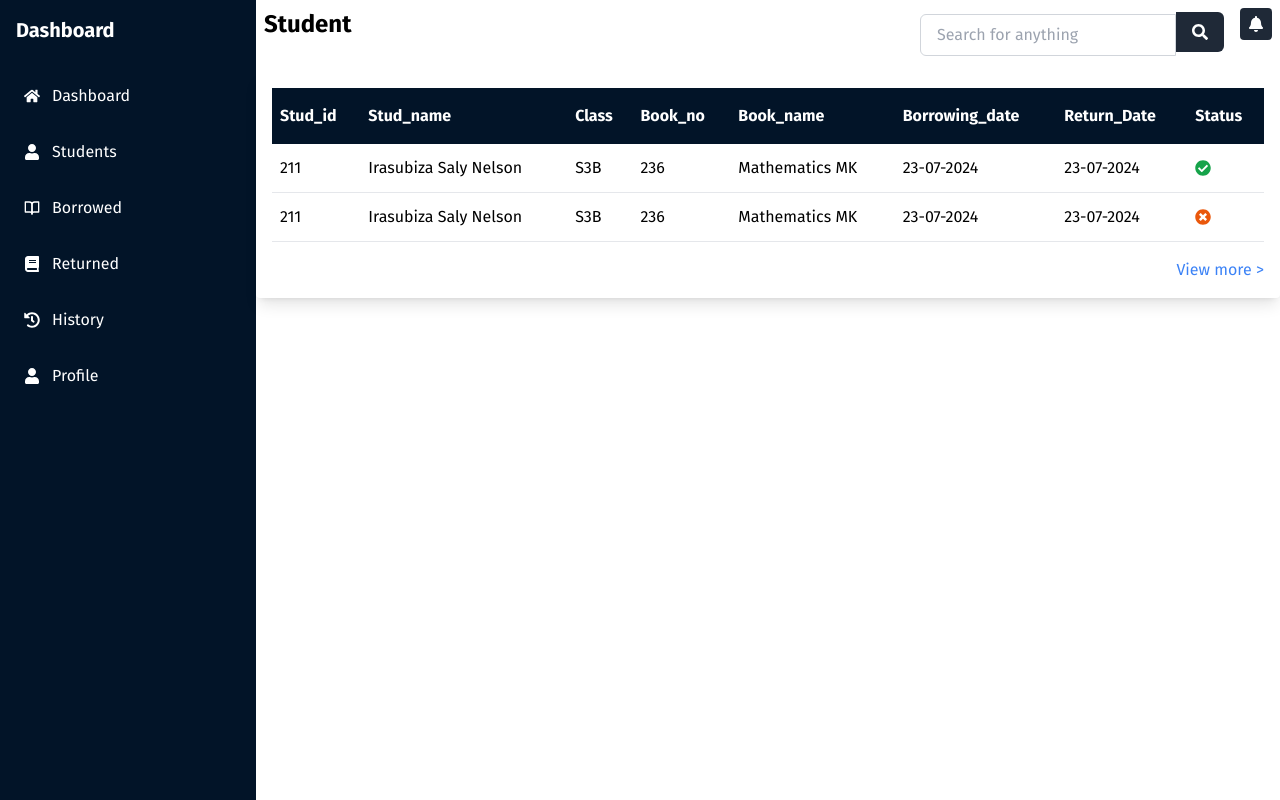
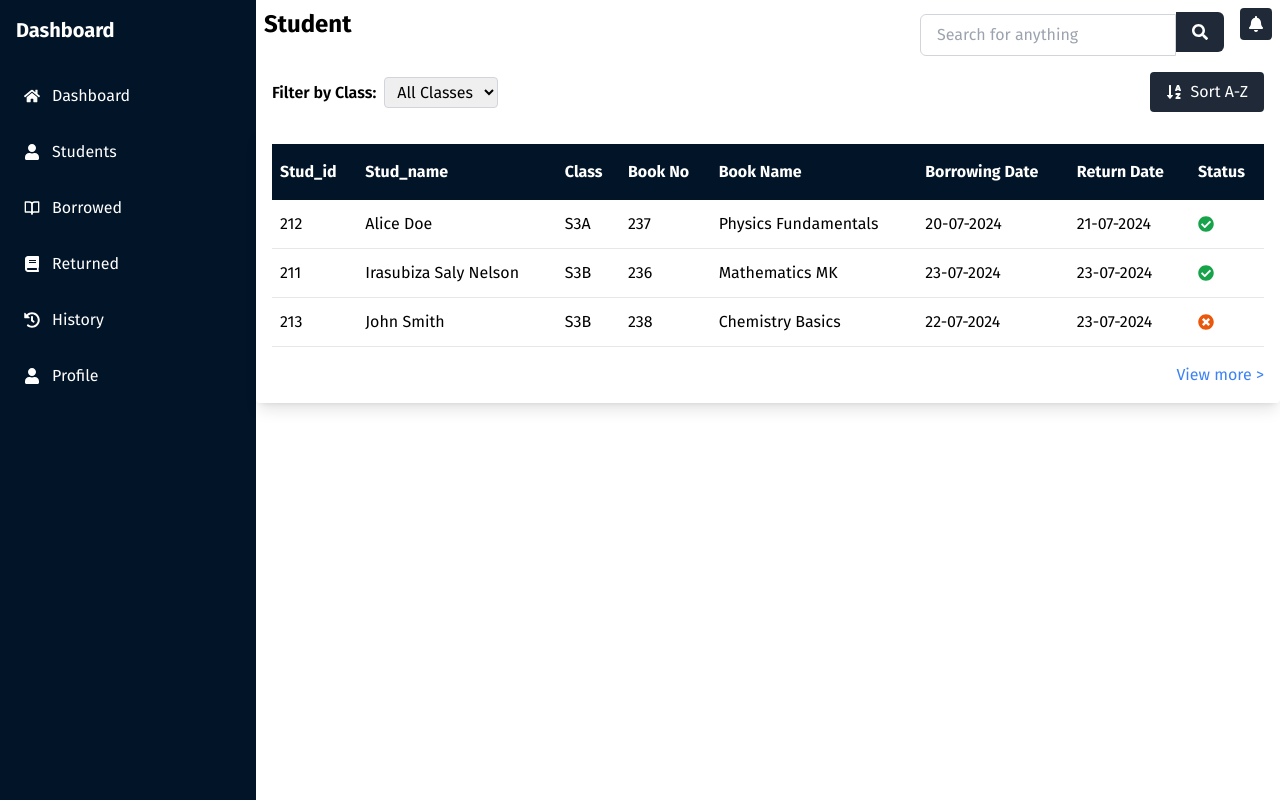
Before and after one commit to KOlivier2119/Library, a React (Vite) app in the folder Library/: page /students in a window 1280 px wide. Built offline with nearby package versions, Linux system fonts and the light colour scheme.

Commit message:
Making a profile page and adding other features.

```diff
--- a/Library/src/components/Dashboard.jsx
+++ b/Library/src/components/Dashboard.jsx
@@ -1,31 +1,45 @@
-import { FaBell, FaHistory, FaSearch, FaUser, FaWallet } from "react-icons/fa";
-import { IoMdAddCircleOutline } from "react-icons/io";
-import { MdOutlineAssignmentReturned } from "react-icons/md";
-import { FiUsers } from "react-icons/fi";
-import { IoStatsChart } from "react-icons/io5";
+import { FaBell, FaSearch } from "react-icons/fa";
 import Table from "./Table";
 import { useState } from "react";
 
 const Dashboard = () => {
-    const [searchItem, setSearchItem] = useState("")
+  const [searchItem, setSearchItem] = useState("");
+
   return (
     <div>
-            <div className="h-[100vh] w-[100%] bg-[#fff] mx-auto p-0">
-                <div className="flex flex-row justify-between px-3 py-2">
-                    <h1 className="text-[#021428] text-lg font-semibold">Dashboard</h1>
-                    <div>
-                        <input type="text" placeholder="Search for anything..." className="placeholder:text-gray-200 bg-white border-2 border-[#021428] h-11 px-5 rounded-l-md w-80" value={searchItem} onChange={(e) => setSearchItem(e.target.value)}/>
-                        <button className="bg-[#021428] text-white px-4 py-[14px] rounded-r-md relative bottom-[-1.2px]"><FaSearch /></button>
+      {/* Main container with full height */}
+      <div className="min-h-screen w-full bg-white p-4">
+        {/* Header section */}
+        <div className="flex flex-col md:flex-row justify-between items-center px-3 py-2">
+          <h1 className="text-[#021428] text-lg font-semibold mb-4 md:mb-0">
+            Dashboard
+          </h1>
+
+          {/* Search bar */}
+          <div className="flex items-center w-full md:w-auto mb-4 md:mb-0">
+            <input
+              type="text"
+              placeholder="Search for anything..."
+              className="placeholder:text-gray-400 bg-white border-2 border-[#021428] h-11 px-5 rounded-l-md w-full md:w-80"
+              value={searchItem}
+              onChange={(e) => setSearchItem(e.target.value)}
+            />
+            <button className="bg-[#021428] text-white px-4 py-[14px] rounded-r-md">
+              <FaSearch />
+            </button>
           </div>
+
+          {/* Notification bell */}
           <FaBell className="w-8 h-8 bg-[#021428] p-2 text-white rounded-md" />
         </div>
-                <div>
-                    <Table searchItem={searchItem}/>
+
+        {/* Table section */}
+        <div className="overflow-x-auto">
+          <Table searchItem={searchItem} />
         </div>
       </div>
     </div>
+  );
+};
 
-    )
-}
-
-export default Dashboard
+export default Dashboard;
--- a/Library/src/components/Profile.jsx
+++ b/Library/src/components/Profile.jsx
@@ -1,15 +1,81 @@
-
+import { FaUserCircle, FaBell, FaEdit } from "react-icons/fa";
 
 const Profile = () => {
+  // Randomly generated librarian details
+  const librarianName = "John Doe"; // You can replace this with dynamic data
+  const librarianUsername = "librarian123";
+  const librarianEmail = "johndoe@library.com";
+  const role = "Librarian";
+
   return (
-    <div>
-      <div className="w-full h-full flex justify-center">
-      <div>
-        <img src="" alt="" />
+    <div className="p-4">
+      {/* Header Section */}
+      <div className="flex justify-between items-center mb-6 p-2">
+        <h1 className="text-2xl font-bold">Profile</h1>
+        <div className="relative flex items-center">
+          <button className="bg-gray-800 text-white p-2 rounded">
+            <FaBell />
+          </button>
+        </div>
       </div>
+
+      {/* Profile Section */}
+      <div className="bg-white rounded shadow-lg p-6 flex flex-col md:flex-row items-center md:items-start">
+        {/* Profile Picture and Info */}
+        <div className="flex flex-col items-center md:items-start md:mr-8 mb-6 md:mb-0">
+          {/* User Icon */}
+          <FaUserCircle className="text-gray-400" size={120} />
+
+          {/* Edit Profile Button */}
+          <button className="flex items-center mt-4 bg-gray-800 text-white px-4 py-2 rounded">
+            <FaEdit className="mr-2" /> Edit Profile
+          </button>
+        </div>
+
+        {/* Profile Details */}
+        <div className="w-full md:w-2/3">
+          <h2 className="text-xl font-semibold text-[#021428] mb-4">Profile Details</h2>
+
+          <div className="grid grid-cols-1 sm:grid-cols-2 gap-4">
+            {/* Librarian Name */}
+            <div className="bg-gray-100 p-4 rounded">
+              <h3 className="text-sm font-semibold text-gray-600">Full Name</h3>
+              <p className="text-lg">{librarianName}</p>
+            </div>
+
+            {/* Username */}
+            <div className="bg-gray-100 p-4 rounded">
+              <h3 className="text-sm font-semibold text-gray-600">Username</h3>
+              <p className="text-lg">@{librarianUsername}</p>
+            </div>
+
+            {/* Email */}
+            <div className="bg-gray-100 p-4 rounded">
+              <h3 className="text-sm font-semibold text-gray-600">Email</h3>
+              <p className="text-lg">{librarianEmail}</p>
+            </div>
+
+            {/* Role */}
+            <div className="bg-gray-100 p-4 rounded">
+              <h3 className="text-sm font-semibold text-gray-600">Role</h3>
+              <p className="text-lg">{role}</p>
+            </div>
+          </div>
+
+          {/* Additional Information */}
+          <div className="mt-6">
+            <h2 className="text-xl font-semibold text-[#021428] mb-4">Other Information</h2>
+            <div className="bg-gray-100 p-4 rounded">
+              <p className="text-md">
+                You are logged in as a librarian responsible for managing student book borrowings and returns.
+                Make sure to keep the system up to date with accurate information.
+              </p>
+            </div>
+          </div>
+        </div>
       </div>
     </div>
-  )
-}
+  );
+};
 
-export default Profile
+export default Profile;
--- a/Library/src/components/Student.jsx
+++ b/Library/src/components/Student.jsx
@@ -1,20 +1,38 @@
-
 import { useState } from "react";
-import { FaSearch, FaBell } from "react-icons/fa";
-import { FaCheckCircle, FaTimesCircle } from "react-icons/fa";
+import { FaSearch, FaBell, FaCheckCircle, FaTimesCircle, FaSortAlphaDown, FaSortAlphaUp } from "react-icons/fa";
 
 const Student = () => {
   const books = [
     { id: 211, name: "Irasubiza Saly Nelson", class: "S3B", bookNo: 236, bookName: "Mathematics MK", borrowingDate: "23-07-2024", returnDate: "23-07-2024", status: "Returned" },
-    { id: 211, name: "Irasubiza Saly Nelson", class: "S3B", bookNo: 236, bookName: "Mathematics MK", borrowingDate: "23-07-2024", returnDate: "23-07-2024", status: "Not returned" },
+    { id: 212, name: "Alice Doe", class: "S3A", bookNo: 237, bookName: "Physics Fundamentals", borrowingDate: "20-07-2024", returnDate: "21-07-2024", status: "Returned" },
+    { id: 213, name: "John Smith", class: "S3B", bookNo: 238, bookName: "Chemistry Basics", borrowingDate: "22-07-2024", returnDate: "23-07-2024", status: "Not returned" },
     // Add more entries as needed
   ];
 
   const [searchTerm, setSearchTerm] = useState("");
+  const [selectedClass, setSelectedClass] = useState(""); // For filtering by class
+  const [sortOrder, setSortOrder] = useState("asc"); // For sorting by name
 
-  const filteredBooks = books.filter((book) =>
-    book.name.toLowerCase().includes(searchTerm.toLowerCase())
-  );
+  // Filter the books based on search term and selected class
+  const filteredBooks = books
+    .filter((book) =>
+      book.name.toLowerCase().includes(searchTerm.toLowerCase())
+    )
+    .filter((book) => (selectedClass === "" ? true : book.class === selectedClass));
+
+  // Sort the filtered books by name
+  const sortedBooks = [...filteredBooks].sort((a, b) => {
+    if (sortOrder === "asc") {
+      return a.name.localeCompare(b.name);
+    } else {
+      return b.name.localeCompare(a.name);
+    }
+  });
+
+  // Toggle the sort order between ascending and descending
+  const toggleSortOrder = () => {
+    setSortOrder(sortOrder === "asc" ? "desc" : "asc");
+  };
 
   return (
     <div>
@@ -40,6 +58,43 @@ const Student = () => {
         </div>
       </div>
 
+      {/* Filter and Sort Section */}
+      <div className="mb-4 flex justify-between items-center">
+        {/* Class Filter */}
+        <div>
+          <label htmlFor="classFilter" className="mr-2 font-semibold pl-4">
+            Filter by Class:
+          </label>
+          <select
+            id="classFilter"
+            value={selectedClass}
+            onChange={(e) => setSelectedClass(e.target.value)}
+            className="border border-gray-300 px-2 py-1 rounded"
+          >
+            <option value="">All Classes</option>
+            <option value="S3A">S3A</option>
+            <option value="S3B">S3B</option>
+            {/* Add more classes if needed */}
+          </select>
+        </div>
+
+        {/* Sort Button */}
+        <button
+          onClick={toggleSortOrder}
+          className="flex items-center bg-gray-800 text-white px-4 py-2 mx-4 rounded"
+        >
+          {sortOrder === "asc" ? (
+            <>
+              <FaSortAlphaDown className="mr-2" /> Sort A-Z
+            </>
+          ) : (
+            <>
+              <FaSortAlphaUp className="mr-2" /> Sort Z-A
+            </>
+          )}
+        </button>
+      </div>
+
       {/* Table */}
       <div className="bg-white rounded shadow-lg p-4">
         <table className="min-w-full table-auto border-collapse">
@@ -48,15 +103,15 @@ const Student = () => {
               <th className="py-4 px-2 text-left">Stud_id</th>
               <th className="py-4 px-2 text-left">Stud_name</th>
               <th className="py-4 px-2 text-left">Class</th>
-              <th className="py-4 px-2 text-left">Book_no</th>
-              <th className="py-4 px-2 text-left">Book_name</th>
-              <th className="py-4 px-2 text-left">Borrowing_date</th>
-              <th className="py-4 px-2 text-left">Return_Date</th>
+              <th className="py-4 px-2 text-left">Book No</th>
+              <th className="py-4 px-2 text-left">Book Name</th>
+              <th className="py-4 px-2 text-left">Borrowing Date</th>
+              <th className="py-4 px-2 text-left">Return Date</th>
               <th className="py-4 px-2 text-left">Status</th>
             </tr>
           </thead>
           <tbody>
-            {filteredBooks.map((book, index) => (
+            {sortedBooks.map((book, index) => (
               <tr key={index} className="border-b hover:bg-gray-50">
                 <td className="py-3 px-2">{book.id}</td>
                 <td className="py-3 px-2">{book.name}</td>
```
Lines whose indentation alone changed are shown as unchanged.
